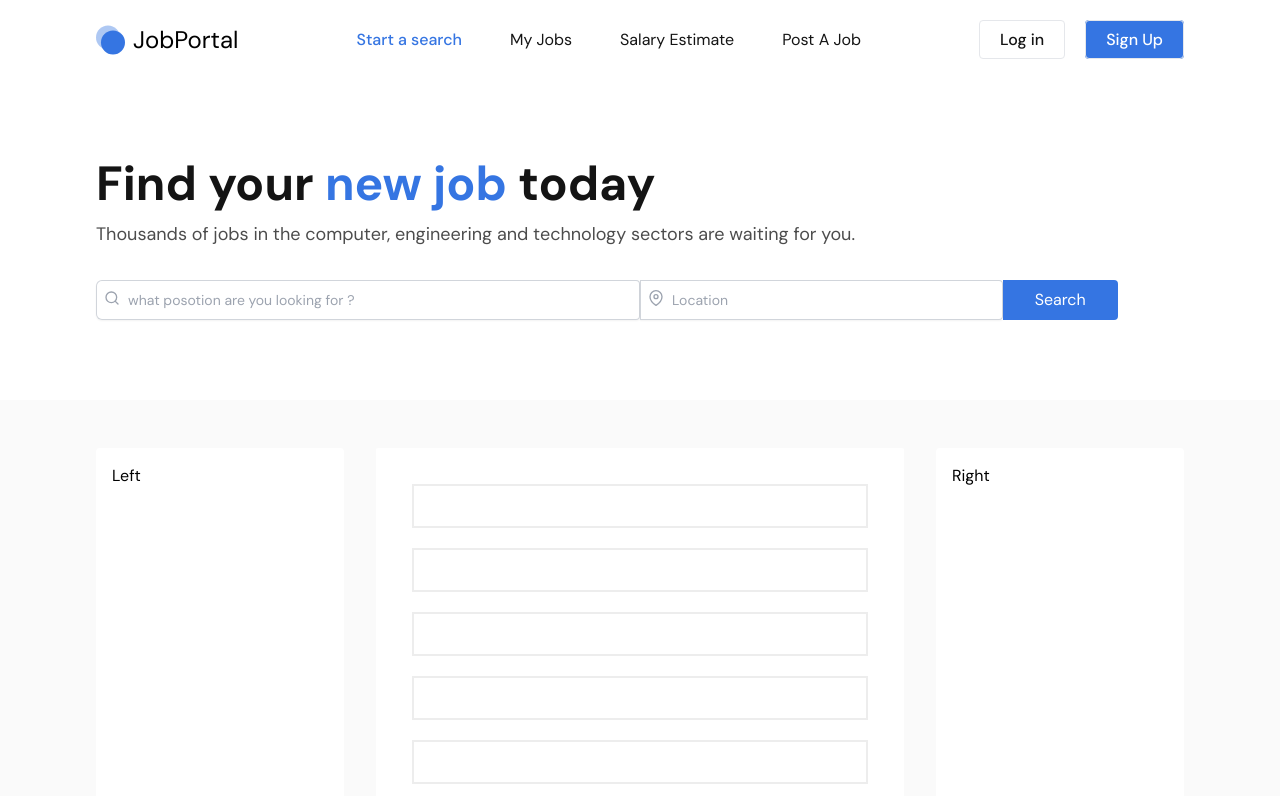
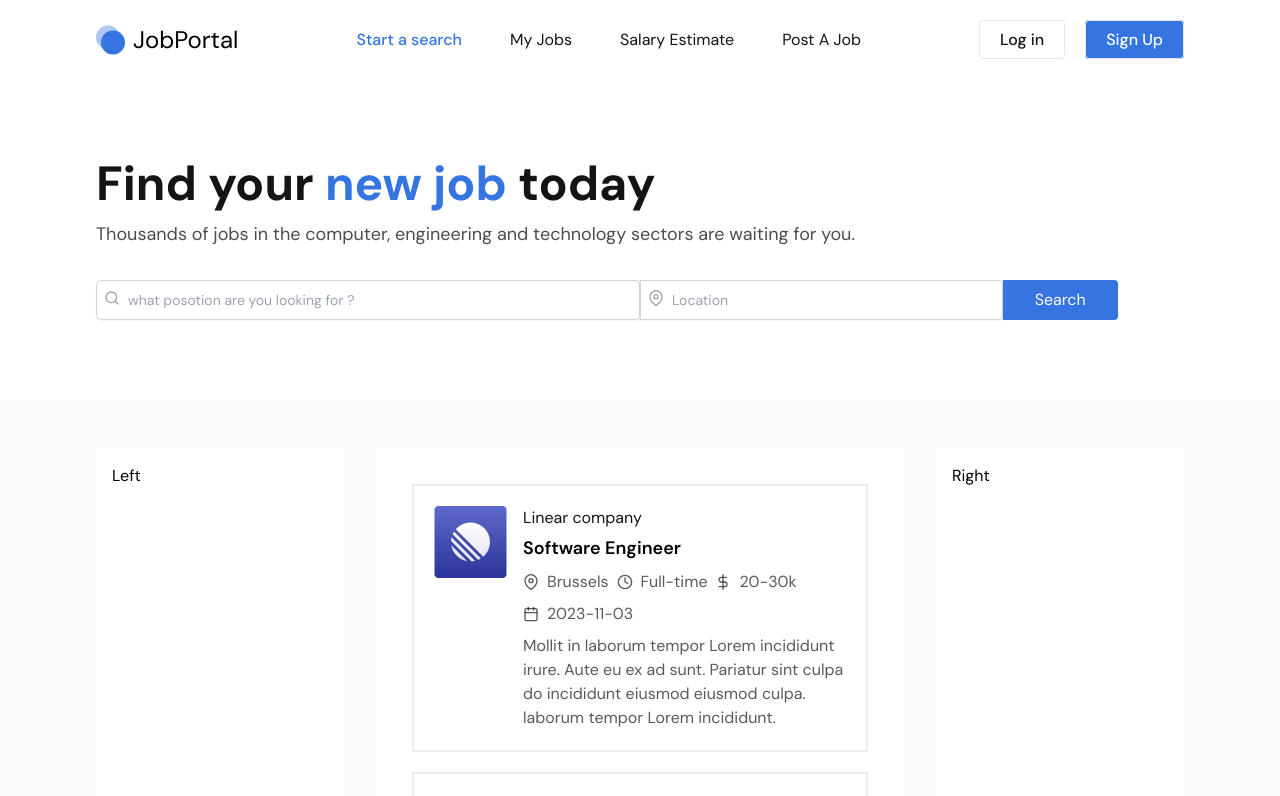
Before and after one commit to AnandShirbhaiyye/job-portal, a React (Vite) app in the folder job-portal-client/: page / in a window 1280 px wide. Shown: the top 796 px of the page. Built offline with nearby package versions, Linux system fonts and the light colour scheme.

Commit message:
feat: added compnay card design

```diff
--- a/job-portal-client/src/components/Card.jsx
+++ b/job-portal-client/src/components/Card.jsx
@@ -1,9 +1,11 @@
 import React from "react";
-import {Link} from "react-router-dom"
+import { Link } from "react-router-dom";
+import { FiClock, FiMapPin, FiDollarSign, FiCalendar } from "react-icons/fi";
 
 const Card = ({ data }) => {
   const {
     companyName,
+    jobTitle,
     companyLogo,
     minPrice,
     maxPrice,
@@ -15,10 +17,34 @@ const Card = ({ data }) => {
   } = data;
   return (
     <>
-    <section className="card">
+      <section className="card">
         <Link to={"/"} className="flex gap-4 flex-col sm:flex-row items-start">
+          <img src={companyLogo} alt="" />
+          <div>
+            <h4 className="text-primary mb-1">{companyName}</h4>
+            <h3 className="text-lg font-semibold mb-2">{jobTitle}</h3>
+            <div className="text-primary/70 text-base flex flex-wrap gap-2 mb-2">
+              <span className="flex items-center gap-2">
+                <FiMapPin />
+                {jobLocation}
+              </span>
+              <span className="flex items-center gap-2">
+                <FiClock />
+                {employmentType}
+              </span>
+              <span className="flex items-center gap-2">
+                <FiDollarSign />
+                {minPrice}-{maxPrice}k
+              </span>
+              <span className="flex items-center gap-2">
+                <FiCalendar />
+                {postingDate}
+              </span>
+            </div>
+            <p className="text-base text-primary/70">{description}</p>
+          </div>
         </Link>
-    </section>
+      </section>
     </>
   );
 };
```
